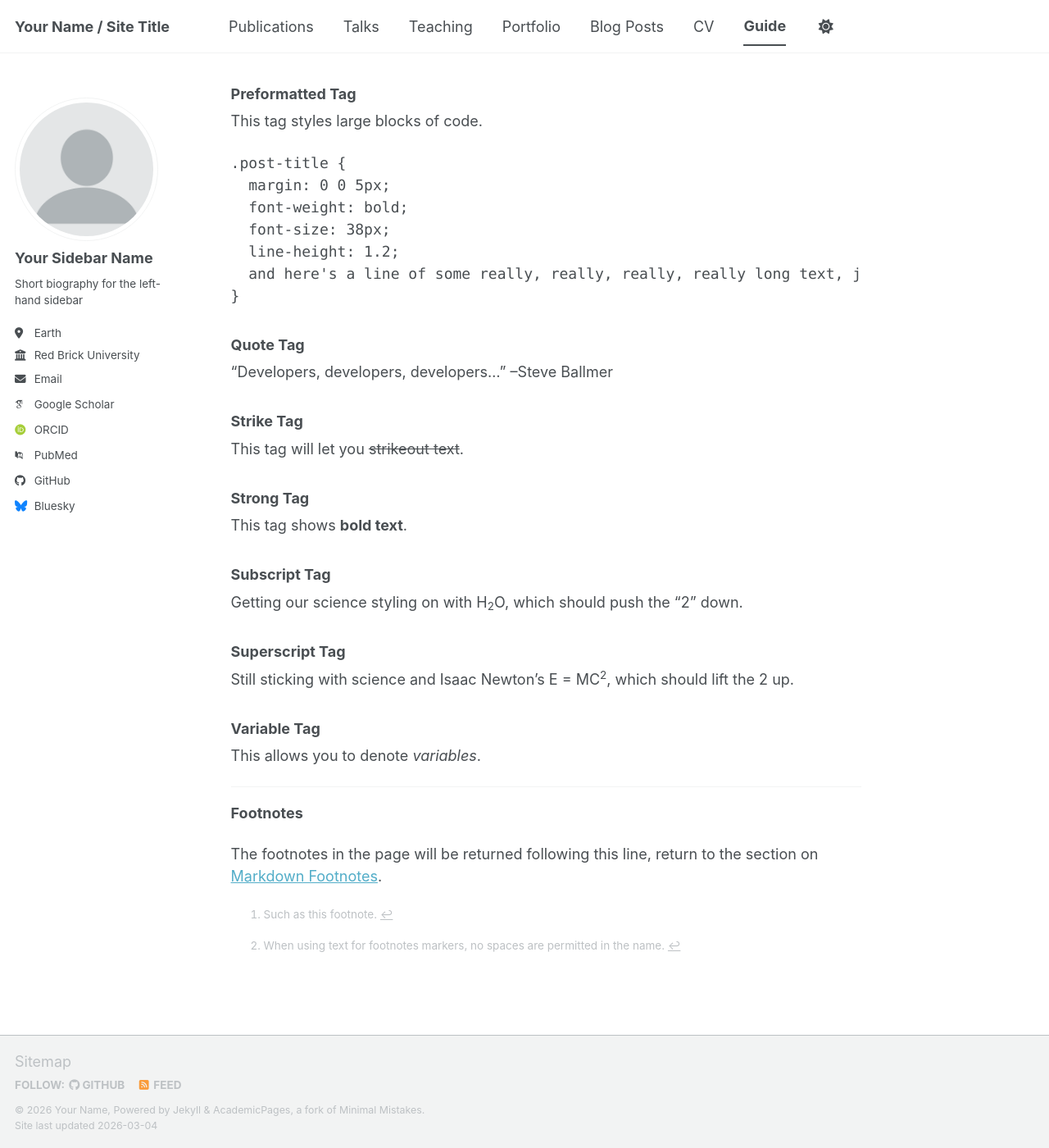
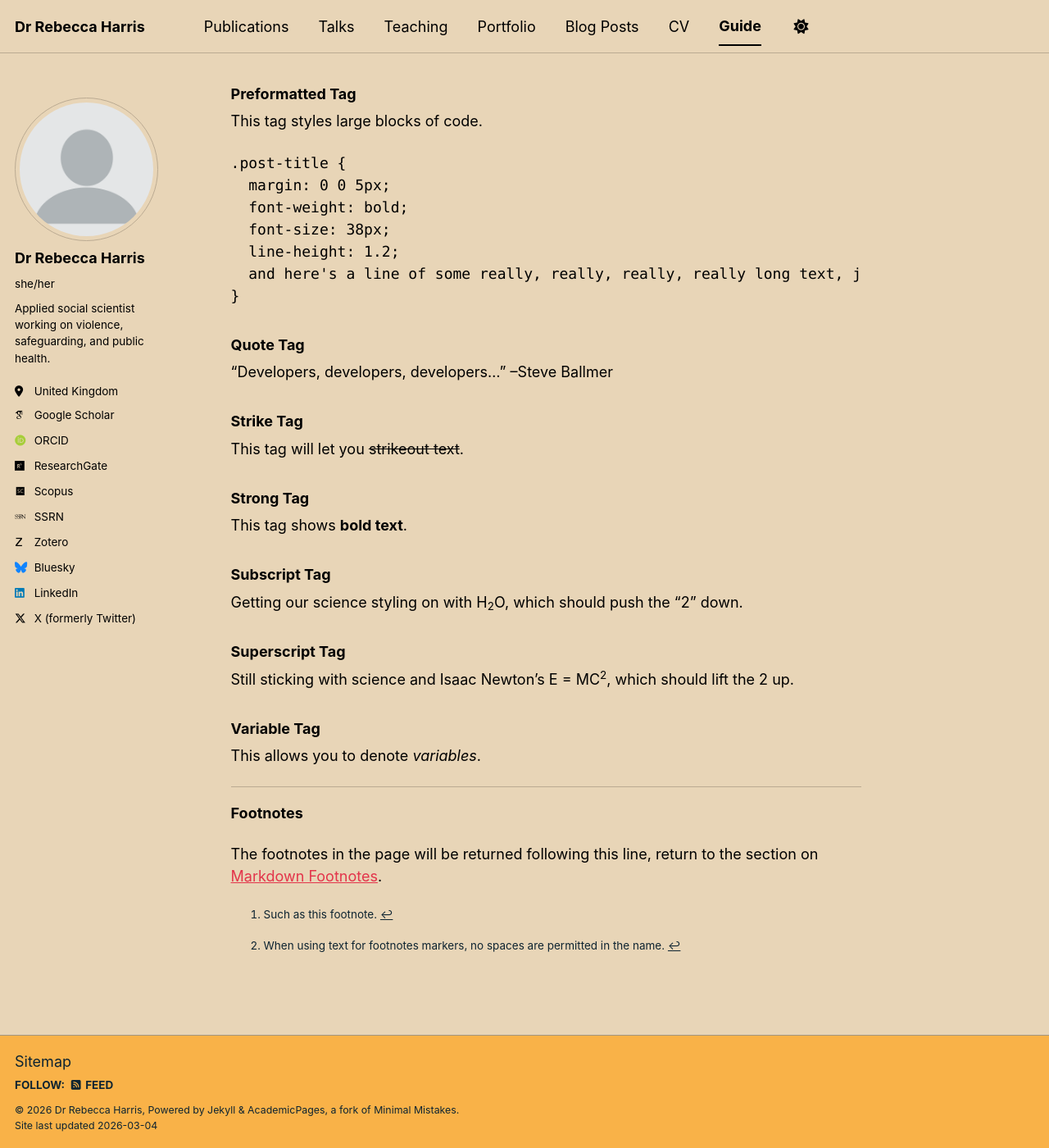
Before and after one commit to DrRebeccaHarris/drrebeccaharris.github.io, a Jekyll site: the page built from _pages/markdown.md, in a window 1280 px wide and 1400 px high, scrolled down 10924 px. Shown: the whole window at 82% size. Built offline with Jekyll 4.4.1, drawn with Linux system fonts in a browser that asks for light colours; emoji names are drawn with the system emoji font; some web fonts are replaced; a script bundle is joined from its source files by our own code; library files that are not in the unit come from our copies.

Commit message:
Update _config.yml

```diff
--- a/_config.yml
+++ b/_config.yml
@@ -8,15 +8,12 @@
 
 # Basic Site Settings
 locale                   : "en-US"
-site_theme               : "default" # The available themes options are "default", "air", "sunrise", "mint", "dirt" and "contrast"
-title                    : "Your Name / Site Title"
+site_theme               : "sunrise" # The available themes options are "default", "air", "sunrise", "mint", "dirt" and "contrast"
+title                    : "Dr Rebecca Harris"
 title_separator          : "-"
-name                     : &name "Your Name"
-description              : &description "Your Name's academic portfolio"   # Update this with a general description of your site, this is the default if not overridden by a page
-url                      : https://academicpages.github.io # The base hostname & protocol for your site e.g. "https://[your GitHub username].github.io",
-                                                           # or if you already have some other page hosted on Github then use "https://[your GitHub username].github.io/[Your Repo Name]"
-baseurl                  : "" # the subpath of your site, e.g. "/blog"
-repository               : "academicpages/academicpages.github.io"
+name                     : Dr Rebecca Harris
+description              : "Applied social scientist working on violence, safeguarding, and public health."
+url                      : https://drrebeccaharris.github.io
 
 # Site Author - The following control what appear as part of the author content on the side bar.
 #               If a field is blank the icon and link will not appear, otherwise it will be shown.
@@ -24,63 +21,28 @@ repository               : "academicpages/academicpages.github.io"
 author:
   # Biographic information
   avatar           : "profile.png"
-  name             : "Your Sidebar Name"
-  pronouns         : # example: "she/her"
-  bio              : "Short biography for the left-hand sidebar"
-  location         : "Earth"
-  employer         : "Red Brick University"
-  uri              : # URL
-  email            : "none@example.org"
+  name             : Dr Rebecca Harris
+  pronouns         : she/her
+  bio              : Applied social scientist working on violence, safeguarding, and public health.
+  location         : United Kingdom
+  uri              :
+  email            :
 
   # Academic websites
-  academia         : # URL
-  arxiv            : # URL - Update with the correct link to your profile
-  googlescholar    : "https://scholar.google.com/citations?user=PS_CX0AAAAAJ"
-  inspire-hep      : # URL
-  impactstory      : # URL
-  orcid            : "https://orcid.org/yourorcidurl"
-  semantic         : # URL
-  ssrn             : # URL
-  pubmed           : "https://www.ncbi.nlm.nih.gov/pubmed/?term=john+snow"
-  researchgate     : # URL
-  scopus           : # URL
-  zotero           : # URL
+  institution      : https://www.southampton.ac.uk/people/62cy5f/doctor-rebecca-harris
+  googlescholar    : https://scholar.google.com/citations?user=f-mJ_t8AAAAJ
+  orcid            : https://orcid.org/0000-0002-8537-7282
+  ssrn             : https://papers.ssrn.com/sol3/cf_dev/AbsByAuth.cfm?per_id=7621345
+  researchgate     : https://www.researchgate.net/profile/Rebecca_Harris56
+  scopus           : https://www.scopus.com/authid/detail.uri?authorId=57225152367
+  zotero           : https://www.zotero.org/rebeccajharris
+  loop             : http://loop.frontiersin.org/people/2093556/overview?referrer=orcid_profile
 
 
-  # Repositories and software development
-  bitbucket        : # Username - Update with your username on the site
-  codepen          : # Username
-  dribbble         : # Username
-  github           : "academicpages"
-  kaggle           : # Username
-  stackoverflow    : # User number or user number and name (i.e., use "1" or "1/jeff-atwood")
-
   # Social media
-  artstation       : # Username
-  bluesky          : "bsky.app" # Replace this with you Bluesky username
-  facebook         : # Username
-  flickr           : # Username
-  foursquare       : # Username
-  goodreads        : # Username
-  google_plus      : # Username
-  keybase          : # Username
-  instagram        : # Username
-  lastfm           : # Username
-  linkedin         : # Username
-  mastodon         : # URL
-  medium           : # URL
-  pinterest        : # Username
-  soundcloud       : # Username
-  steam            : # Username
-  telegram         : # URL
-  tumblr           : # Username
-  twitter          : # Username for X / Twitter
-  vine             : # Username
-  weibo            : # Username
-  wikipedia        : # Username
-  xing             : # Username
-  youtube          : # Username
-  zhihu            : # Username
+  linkedin         : https://www.linkedin.com/in/rebecca-jane-harris
+  bluesky          : rebeccajharris.bsky.social
+  twitter          : rebeccajharris
 
 # Publication Category - The following the list of publication categories and their headings
 publication_category:
```
